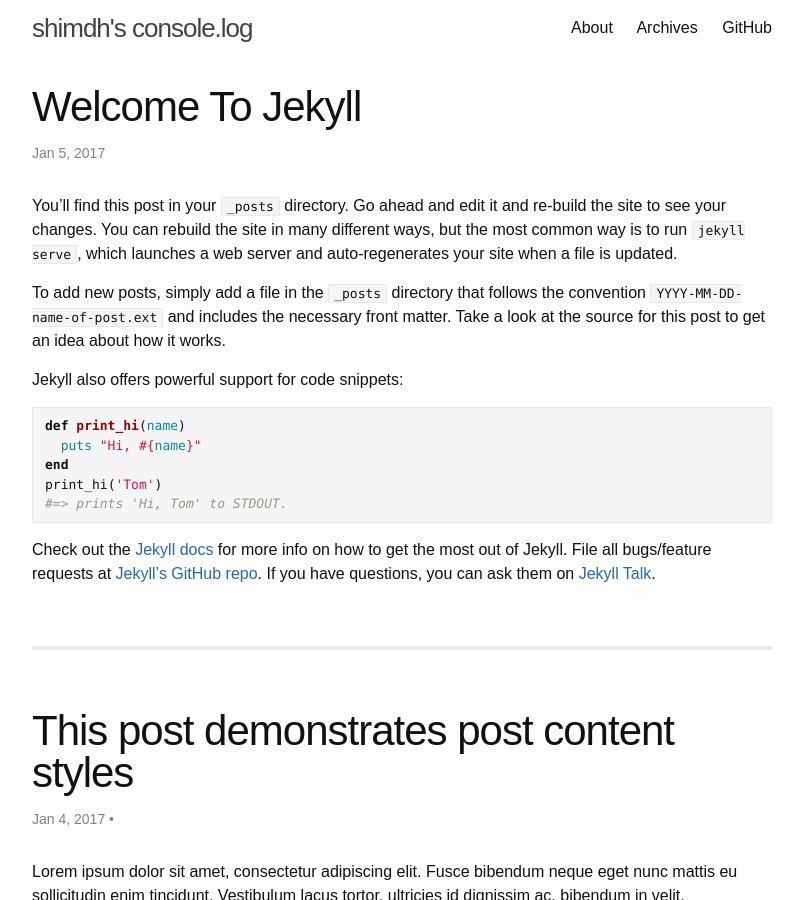
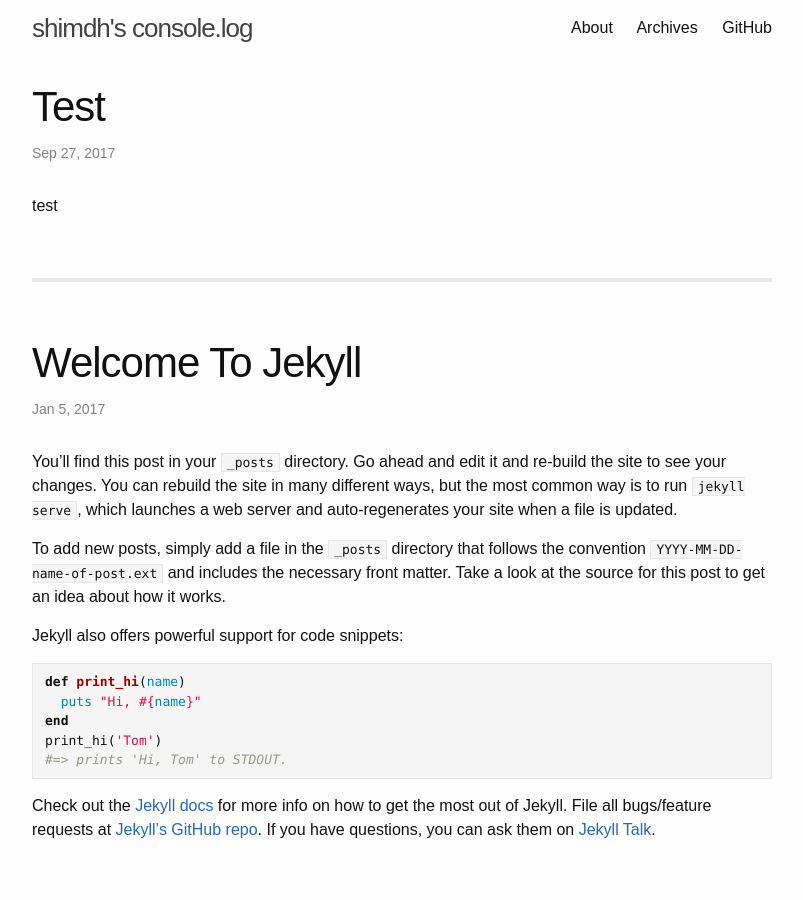
Before and after one commit to yous/whiteglass, a Jekyll site: the page built from index.html, in a window 1280 px wide and 900 px high. Shown: the whole window, without its empty margins (238-1041 px from the left). Built offline with Jekyll 4.4.1, drawn with Linux system fonts in a browser that asks for light colours; the list of posts is cut into pages by our own code.

Commit message:
added test.md

```diff
--- a/_config.yml
+++ b/_config.yml
@@ -32,7 +32,7 @@
   - vendor
 
 # Social media
-twitter_username:
+twitter_username: shimdh
 twitter_image:
 facebook_app_id:
 facebook_image:
--- /dev/null
+++ b/_posts/2017-09-27-test.md
@@ -0,0 +1,5 @@
+---
+layout: post
+---
+
+test
```
